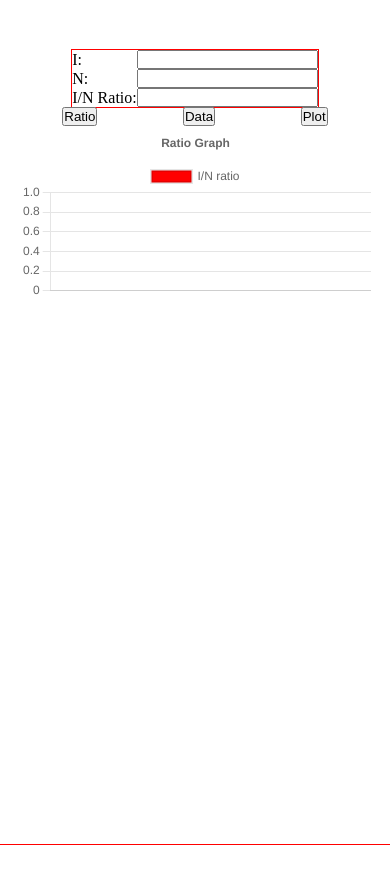
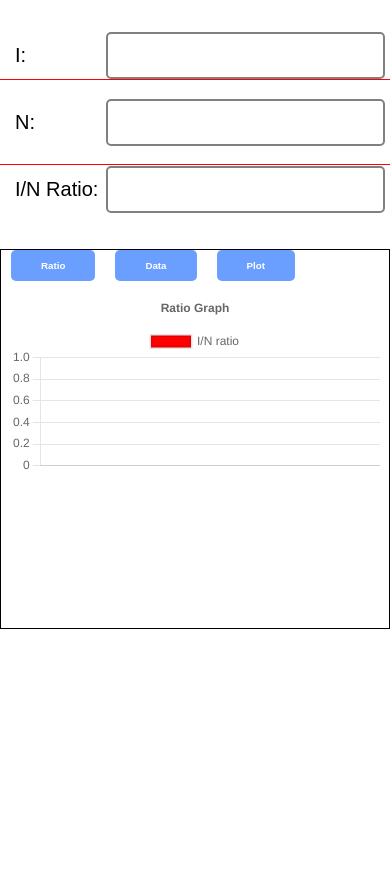
Before and after one commit to cynequil/astrome, a plain HTML site: page index.html in a window 390 px wide. After the commit the page ends 844 px from the top, so only its background shows below. Drawn offline with nearby package versions, Linux system fonts and the light colour scheme; some packages are replaced by stand-ins of ours; a script that the page names is missing.

Commit message:
color and responsive code added

```diff
--- a/index.html
+++ b/index.html
@@ -24,11 +24,15 @@
     </div>
     <div class="chart_area">
       <div class="control_btns">
-        <button id="ratio_btn" onclick="handleClick('ratio_btn');">
+        <button id="ratio_btn" class="" onclick="handleClick('ratio_btn');">
           Ratio
         </button>
-        <button id="data_btn" onclick="handleClick('data_btn');">Data</button>
-        <button id="plot_btn" onclick="handleClick('plot_btn');">Plot</button>
+        <button id="data_btn" class="" onclick="handleClick('data_btn');">
+          Data
+        </button>
+        <button id="plot_btn" class="" onclick="handleClick('plot_btn');">
+          Plot
+        </button>
       </div>
       <div class="charts">
         <canvas id="myChart1"></canvas>
--- a/script.js
+++ b/script.js
@@ -7,6 +7,9 @@ const ctx3 = document.getElementById("myChart3").getContext("2d");
 const canvas1 = document.getElementById("myChart1");
 const canvas2 = document.getElementById("myChart2");
 const canvas3 = document.getElementById("myChart3");
+const ratio_btn = document.getElementById("ratio_btn");
+const data_btn = document.getElementById("data_btn");
+const plot_btn = document.getElementById("plot_btn");
 const coordinate = [];
 let start;
 let prevTime;
@@ -53,6 +56,7 @@ const handleClick = (id) => {
     canvas1.style.zIndex = "100";
     canvas2.style.zIndex = "0";
     canvas3.style.zIndex = "0";
+    ratio_btn.classList.add("active");
   }
   if (id === "data_btn") {
     canvas2.style.zIndex = "100";
--- a/style.css
+++ b/style.css
@@ -2,6 +2,7 @@
   margin: 0;
   padding: 0;
   box-sizing: border-box;
+  font-family: sans-serif;
 }
 body {
   display: flex;
@@ -16,6 +17,7 @@ body {
   justify-content: center;
   align-items: center;
   height: 60vh;
+  width: 30%;
   outline: solid 1px red;
   margin-right: 10px;
 }
@@ -25,19 +27,41 @@ body {
   justify-content: space-between;
   align-items: center;
 }
-.info_blk p {
-  padding: 5px 20px;
+.info_blk label {
+  padding-left: 10px;
+  font-size: 20px;
+}
+.info_blk input {
+  margin: 10px 0;
+  padding: 10px 5px;
   border: solid 2px gray;
   border-radius: 5px;
+  font-size: 20px;
+  text-align: center;
 }
 .control_btns {
   display: flex;
-  justify-content: space-around;
+  justify-content: start;
+}
+.control_btns button {
+  border: none;
+  border-radius: 5px;
+  margin: 0 10px;
+  background-color: #6b9fff;
+  font-size: 1.2vw;
+  color: white;
+  font-weight: bold;
+  padding: 10px 30px;
+  margin-bottom: 10px;
+  cursor: pointer;
+}
+.chart_area {
+  border: solid 1px black;
 }
 .charts {
   position: relative;
-  width: 50vw;
-  height: 20vh;
+  width: 70vw;
+  height: 50vh;
 }
 #myChart1,
 #myChart2,
@@ -51,18 +75,33 @@ body {
   body {
     flex-direction: column;
     justify-content: start;
-    align-items: center;
+    /* align-items: center; */
   }
   .info {
-    height: 20vh;
-    margin: 0;
+    width: 100%;
+    height: 10vh;
+  }
+  .chart_area {
+    margin-top: 10vh;
   }
   .charts {
     width: 90vw;
+    margin: auto;
+  }
+  .control_btns button {
+    font-size: 1.5vw;
   }
 }
 @media (max-width: 450px) {
+  .control_btns button {
+    font-size: 2.5vw;
+  }
+  .info {
+    margin-top: 30px;
+    padding: 5px;
+  }
   .charts {
-    height: 100vh;
+    width: 95vw;
+    height: 40vh;
   }
 }
```
